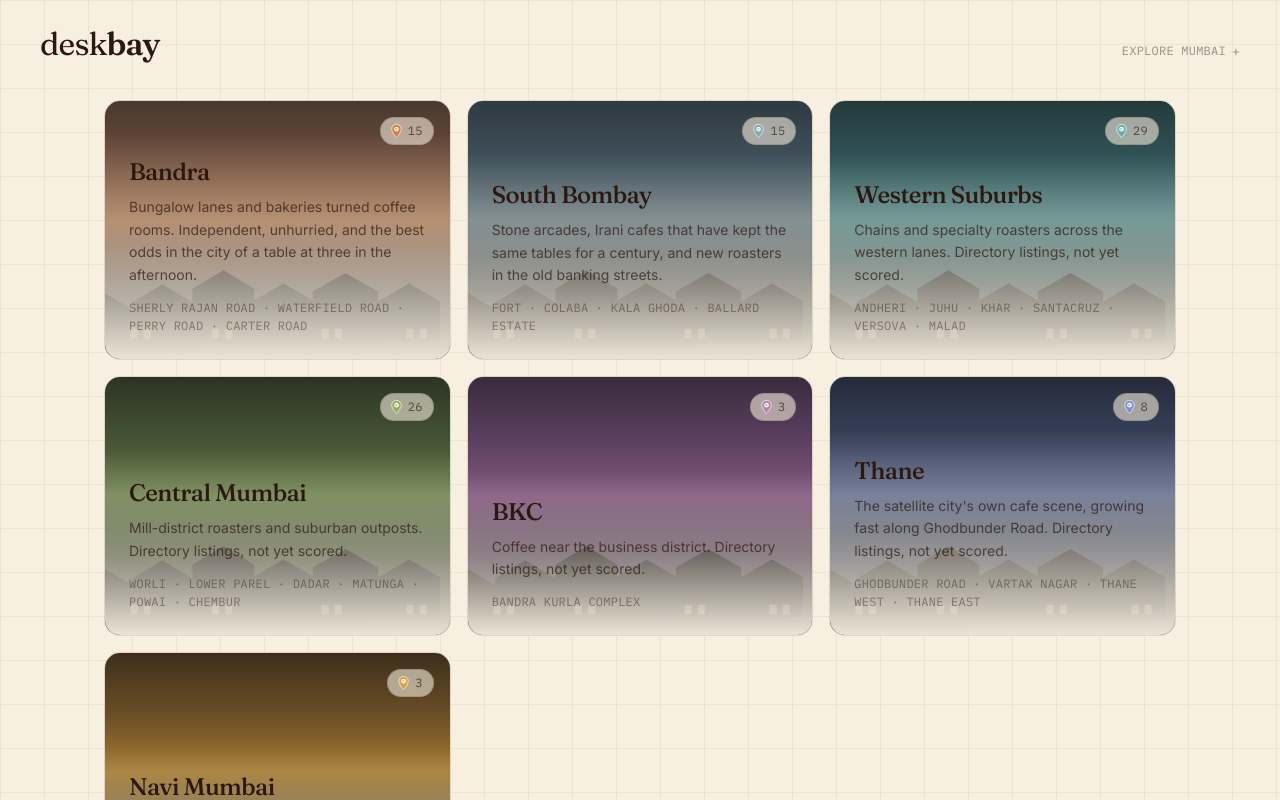
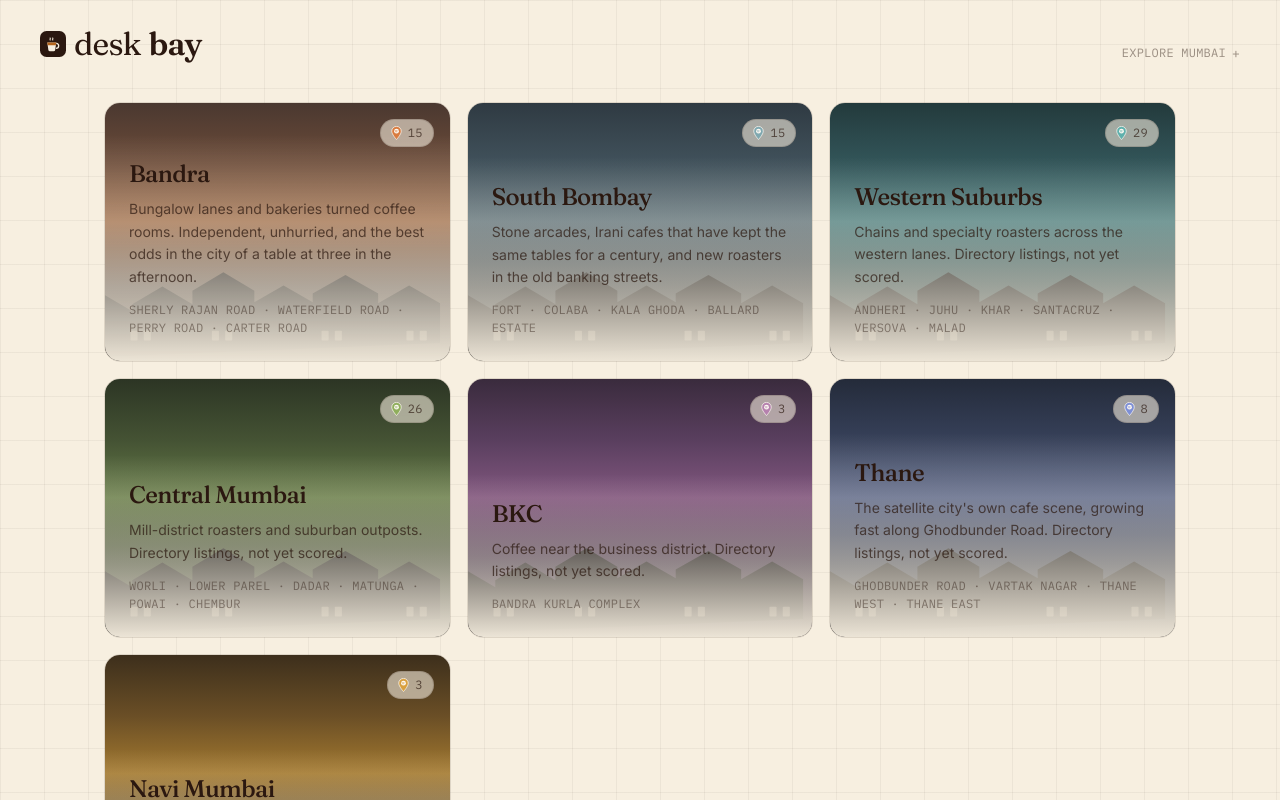
Before and after one commit to pocket-fund-2026/deskbay, a Next.js app: page / in a window 1280 px wide. Shown: the top 800 px of the page. Built offline with nearby package versions, Linux system fonts and the light colour scheme.

Commit message:
Add coffee-cup logo mark to header and favicon

```diff
--- a/app/mumbai/MumbaiScreen.tsx
+++ b/app/mumbai/MumbaiScreen.tsx
@@ -6,6 +6,7 @@ import { useMemo, useState } from "react";
 import { AREAS, CAFES, type AreaSlug } from "@/lib/cafes";
 import CafeCard, { FactorLegend } from "@/components/CafeCard";
 import CafeDetailPanel from "@/components/CafeDetailPanel";
+import Logo from "@/components/Logo";
 
 const MapView = dynamic(() => import("@/components/MapView"), {
   ssr: false,
@@ -31,7 +32,8 @@ export default function MumbaiScreen({ initialArea }: { initialArea: AreaSlug |
     <main className="flex h-dvh flex-col bg-ink text-paper">
       <header className="flex items-center justify-between gap-4 border-b border-paper/10 px-5 py-3.5">
         <div className="flex items-center gap-4">
-          <Link href="/" className="font-display text-[18px] tracking-tight">
+          <Link href="/" className="flex items-center gap-1.5 font-display text-[18px] tracking-tight">
+            <Logo size={20} />
             desk<em className="font-semibold not-italic italic">bay</em>
           </Link>
           <Link href="/blog" className="wa-mono hidden text-paper/45 hover:text-paper md:inline">
--- a/app/page.tsx
+++ b/app/page.tsx
@@ -5,6 +5,7 @@ import { AREAS, CAFES, FACTORS, cafesByArea } from "@/lib/cafes";
 import { tier } from "@/lib/scoreTier";
 import Skyline, { type SkylineVariant } from "@/components/Skyline";
 import PinBadge from "@/components/PinBadge";
+import Logo from "@/components/Logo";
 
 const AREA_STYLES: { variant: SkylineVariant; pin: string }[] = [
   { variant: "warm", pin: "#d97b3f" },
@@ -37,7 +38,8 @@ export default function HomePage() {
   return (
     <main className="wa-grid flex min-h-dvh flex-col bg-ink text-paper">
       <header className="wa-rise relative z-10 flex items-baseline justify-between gap-4 px-6 pt-7 sm:px-10">
-        <div className="font-display text-[clamp(1.5rem,3.4vw,2rem)] leading-none tracking-tight">
+        <div className="flex items-center gap-2 font-display text-[clamp(1.5rem,3.4vw,2rem)] leading-none tracking-tight">
+          <Logo size={26} />
           desk<em className="font-semibold not-italic italic">bay</em>
         </div>
         <Link
--- /dev/null
+++ b/components/Logo.tsx
@@ -0,0 +1,14 @@
+export default function Logo({ size = 22 }: { size?: number }) {
+  return (
+    <svg width={size} height={size} viewBox="0 0 32 32" fill="none" xmlns="http://www.w3.org/2000/svg">
+      <rect width="32" height="32" rx="8" fill="#2b1810" />
+      {/* cup */}
+      <path d="M9 14h11l-1.3 9.3a2 2 0 0 1-2 1.7h-4.4a2 2 0 0 1-2-1.7z" fill="#f7efe0" />
+      <path d="M9 14h11l-.5 3.4H9.5z" fill="#b5651d" />
+      {/* handle */}
+      <path d="M20 15.3c1.8.2 3 1.3 3 3s-1.4 3.1-3.4 3.1" stroke="#f7efe0" strokeWidth="1.6" fill="none" />
+      {/* steam */}
+      <path d="M12.5 11c-.6-1 .6-1.4 0-2.4M15.7 11c-.6-1 .6-1.4 0-2.4" stroke="#f7efe0" strokeWidth="1.3" strokeLinecap="round" />
+    </svg>
+  );
+}
```
Also changed, not shown: public/icon.svg.
